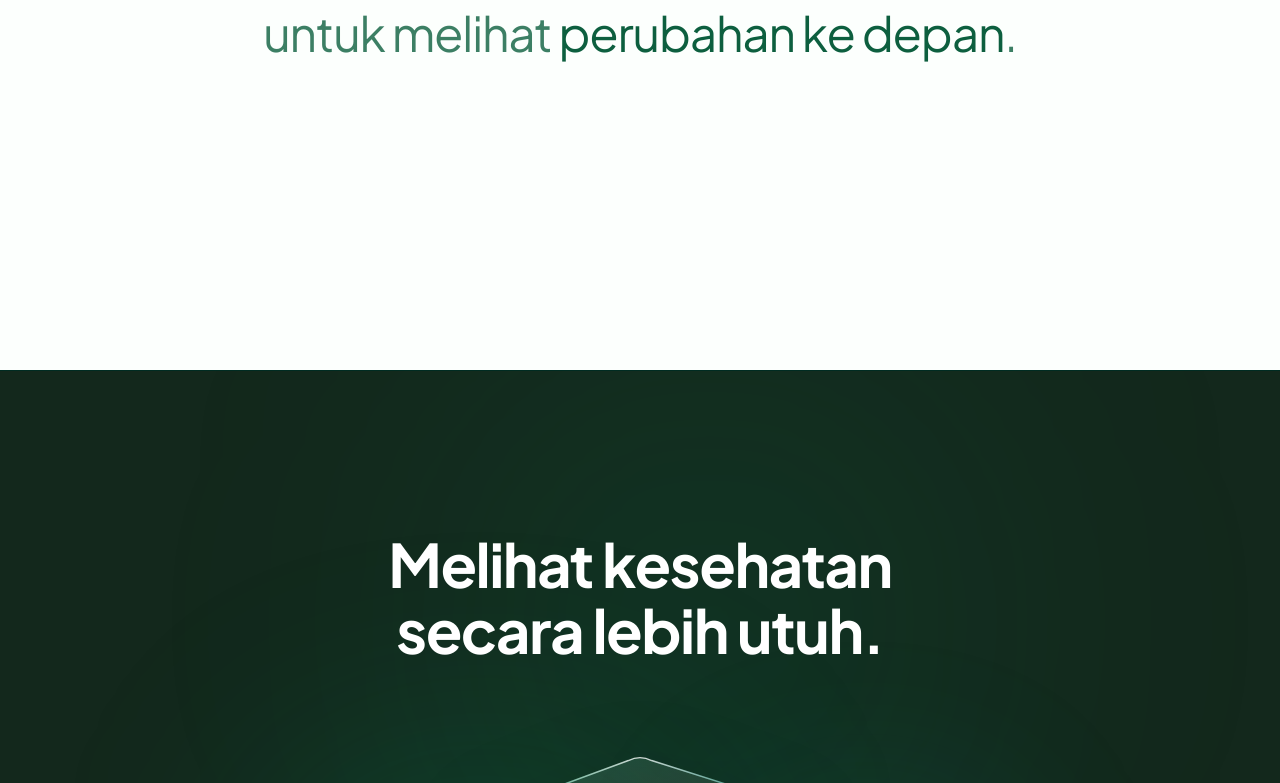
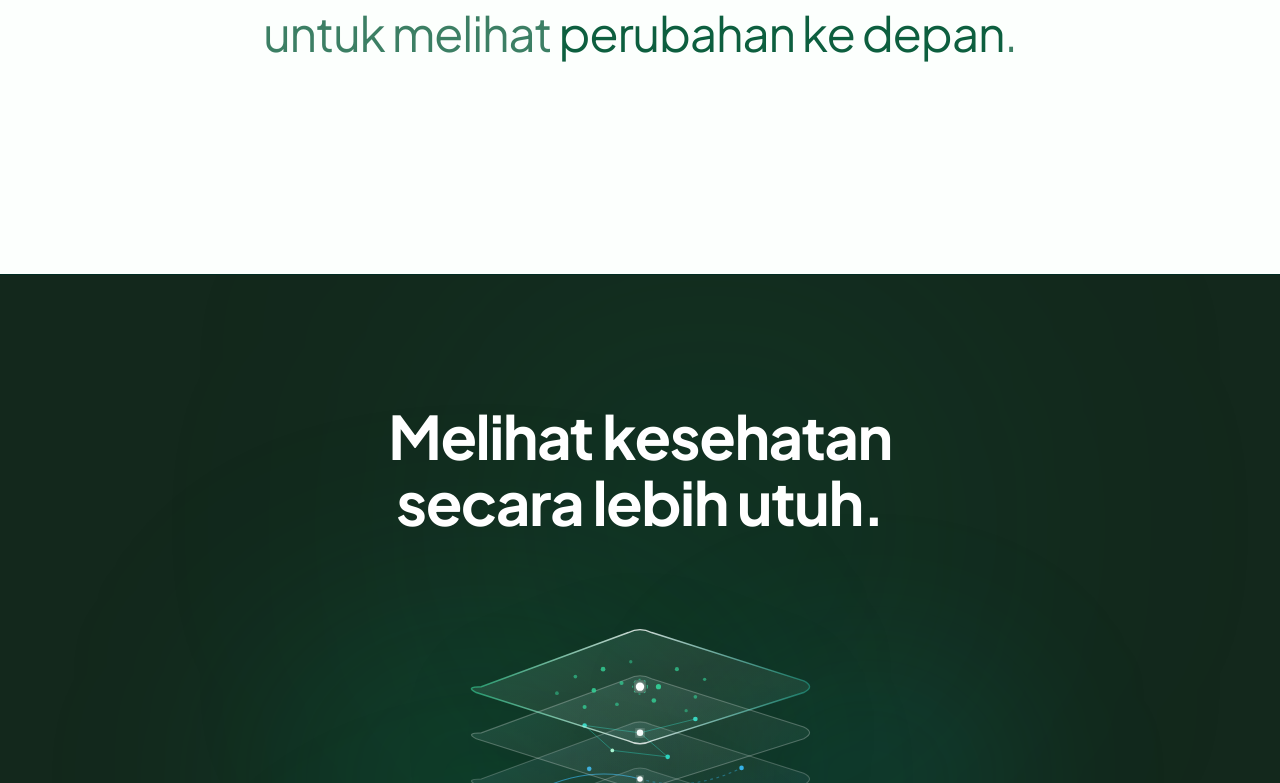
Before and after one commit to nikamushi/heliora, a Next.js app in the folder apps/web/: page / in a window 1280 px wide. Shown: the part 2017-2800 px from the top of the page. Built offline with nearby package versions, Linux system fonts and the light colour scheme.

Commit message:
FE-001.9: fine-tune section top margin and spacing down 1 level
Why:
- Achieve optimal visual balance by stepping down the vertical spacing by 1 level per user request.

How:
- Adjust margin-top to mt-16 sm:mt-20 md:mt-28 and padding-top to pt-20 sm:pt-28 md:pt-36 in page.tsx.

```diff
--- a/apps/web/src/app/page.tsx
+++ b/apps/web/src/app/page.tsx
@@ -102,7 +102,7 @@ function SectionLifestyleNarrative() {
   return (
     <section
       id="narrative"
-      className="container mx-auto px-6 lg:px-12 pt-8 sm:pt-12 md:pt-16 pb-20 sm:pb-28 md:pb-36 scroll-mt-24"
+      className="container mx-auto px-6 lg:px-12 pt-8 sm:pt-12 md:pt-16 pb-14 sm:pb-18 md:pb-24 scroll-mt-24"
     >
       <div className="max-w-5xl mx-auto flex flex-col items-center">
         <NarrativeItem content={narrativeContent} />
@@ -193,7 +193,7 @@ export default function LandingPage() {
         <SectionLifestyleNarrative />
 
         {/* SECTION 04: AI UNTUK KESEHATAN - HELIORA (#how-it-works) */}
-        <section id="how-it-works" className="w-full bg-[#13281c] text-white py-24 sm:py-32 md:py-40 mt-24 sm:mt-32 md:mt-40 mb-12 sm:mb-16 relative overflow-hidden border-y border-emerald-950 scroll-mt-24">
+        <section id="how-it-works" className="w-full bg-[#13281c] text-white py-20 sm:py-24 md:py-32 mt-16 sm:mt-20 md:mt-28 mb-10 sm:mb-12 relative overflow-hidden border-y border-emerald-950 scroll-mt-24">
           {/* Subtle Ambient Glows */}
           <div className="absolute top-0 right-1/4 w-[500px] h-[500px] bg-emerald-500/10 rounded-full blur-[140px] pointer-events-none" />
           <div className="absolute bottom-0 left-1/4 w-[400px] h-[400px] bg-teal-500/10 rounded-full blur-[120px] pointer-events-none" />
@@ -224,7 +224,7 @@ export default function LandingPage() {
         </section>
 
         {/* SECTION 03: KENAPA HARUS HELIORA & FITUR (#features & #simulation) */}
-        <section id="features" className="container mx-auto px-6 lg:px-12 pt-28 sm:pt-36 md:pt-44 pb-20 scroll-mt-24">
+        <section id="features" className="container mx-auto px-6 lg:px-12 pt-20 sm:pt-28 md:pt-36 pb-16 scroll-mt-24">
           <div id="simulation" className="scroll-mt-24" />
           <div className="mb-12 max-w-2xl">
             <h2 className="text-3xl sm:text-4xl font-bold tracking-tight text-brand-900 leading-tight">
```
